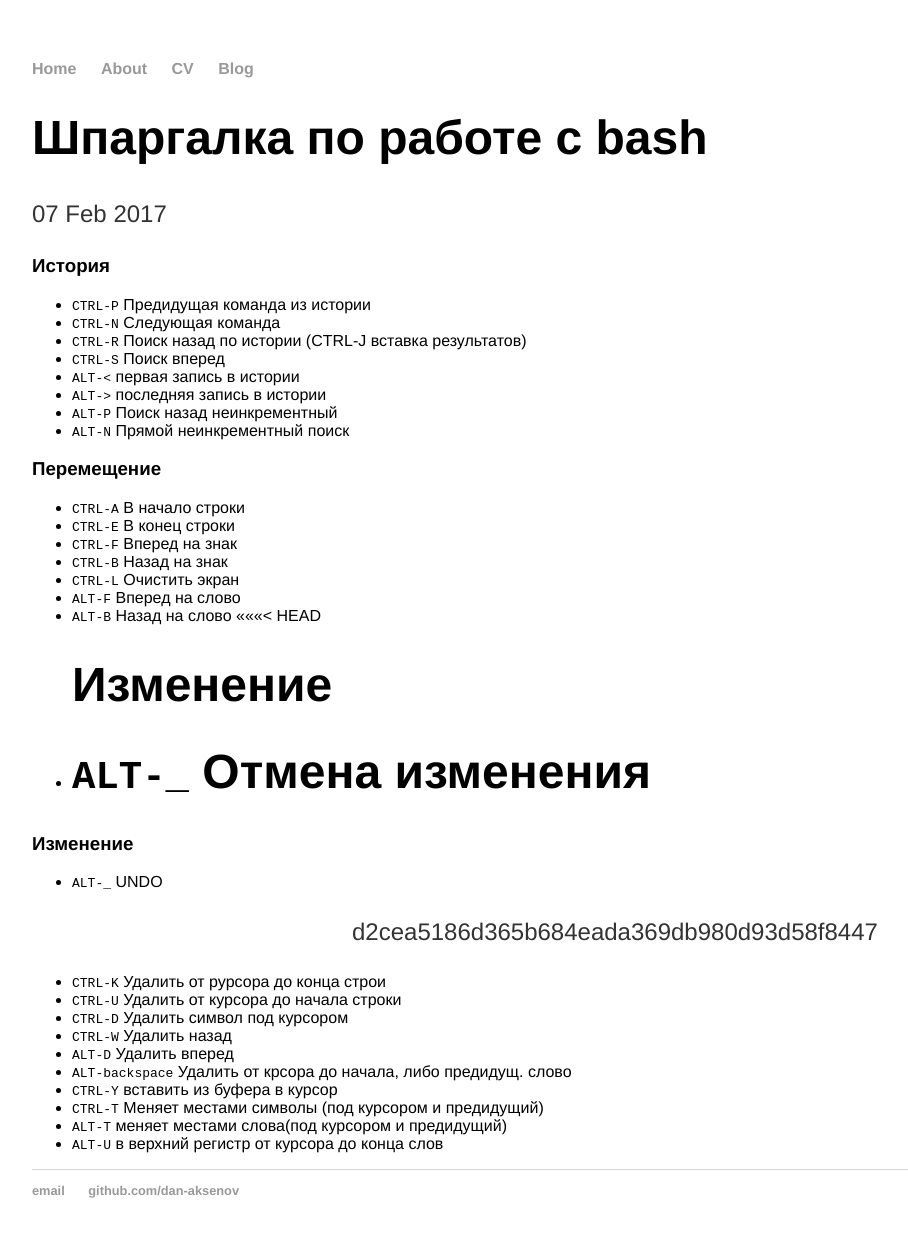
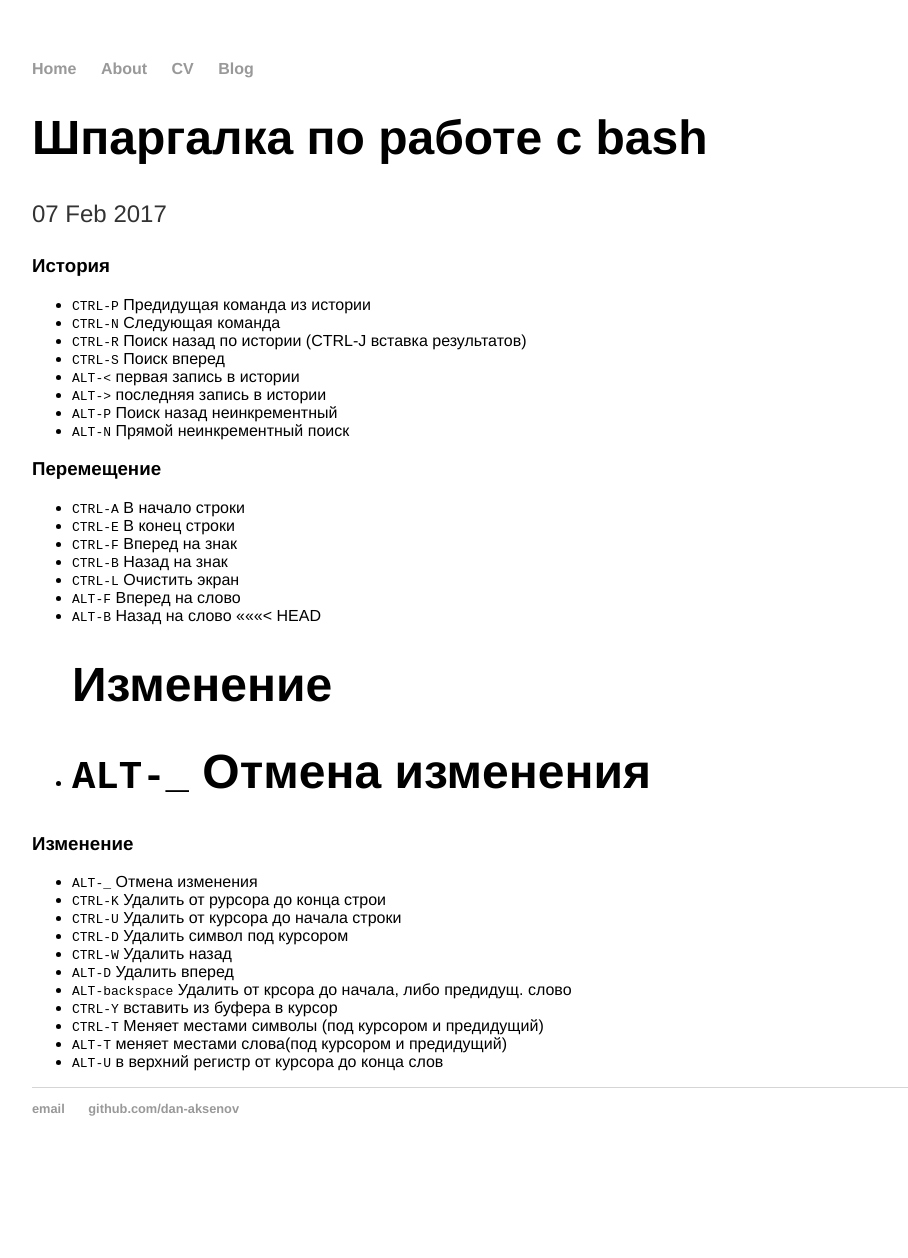
Before and after one commit to dan-aksenov/dan-aksenov.github.io-old, a Jekyll site: the page built from _posts/2017-02-07-bash-commandline-cheatsheet.md, in a window 1280 px wide. Shown: the whole page, without its empty margins (160-1068 px from the left). Built offline with Jekyll 4.4.1, drawn with Linux system fonts in a browser that asks for light colours; after the commit the page ends 1176 px from its top, so only the background shows below that.

Commit message:
small fixes

```diff
--- a/_posts/2017-02-07-bash-commandline-cheatsheet.md
+++ b/_posts/2017-02-07-bash-commandline-cheatsheet.md
@@ -27,8 +27,7 @@ date: 2017-02-07
 =======
 
 ### Изменение
-* `ALT-_`	UNDO
->>>>>>> d2cea5186d365b684eada369db980d93d58f8447
+* `ALT-_`	Отмена изменения
 * `CTRL-K`	Удалить от рурсора до конца строи
 * `CTRL-U`	Удалить от курсора до начала строки
 * `CTRL-D`	Удалить символ под курсором
```
